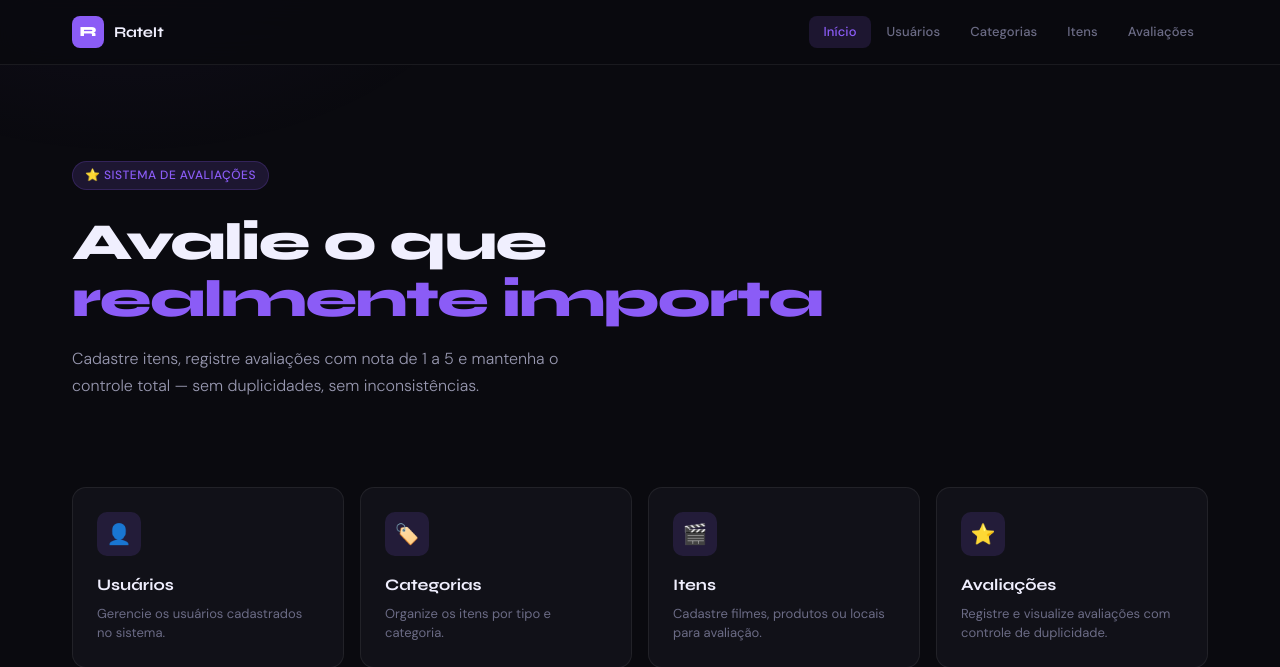
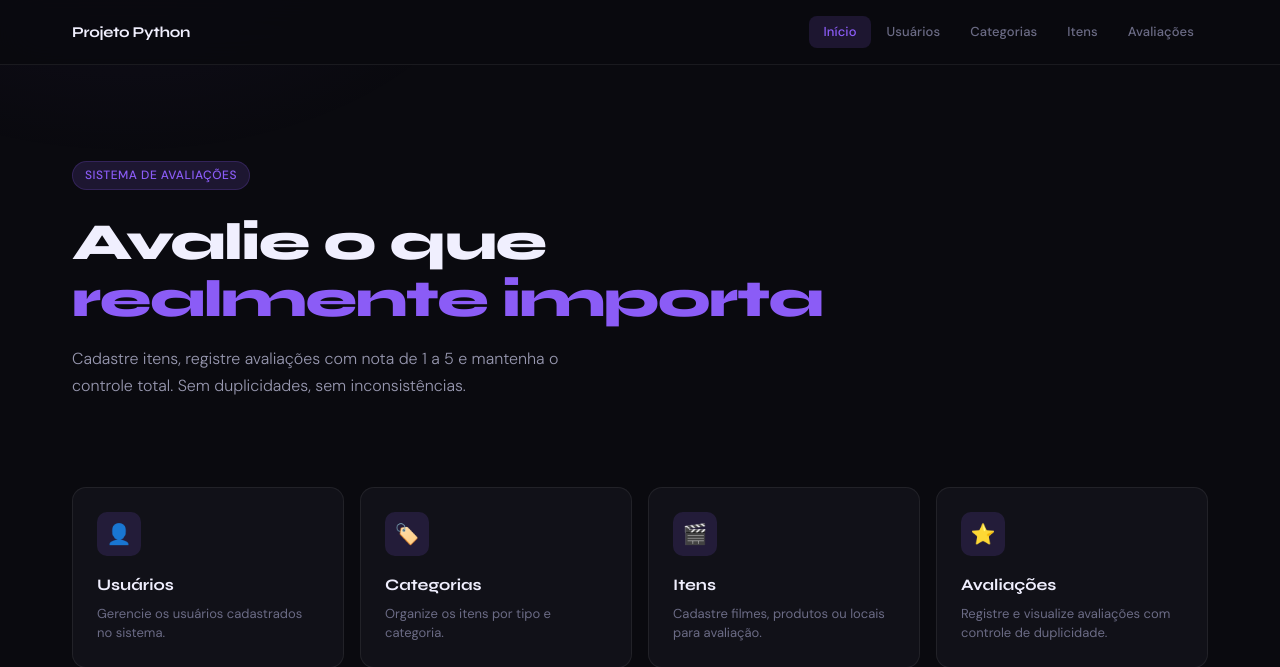
Before and after one commit to GustwvoB/Sistema_Avaliacoes, a Flask app: page / in a window 1280 px wide. Shown: the top 667 px of the page. Run offline with Flask 3, Linux system fonts and the light colour scheme.

Commit message:
ajustes no frontend e melhorias

```diff
--- a/app/templates/avaliacoes.html
+++ b/app/templates/avaliacoes.html
@@ -10,8 +10,7 @@
   <header>
     <div class="header-inner">
       <a href="/" class="logo">
-        <div class="logo-mark">R</div>
-        <span class="logo-text">RateIt</span>
+        <span class="logo-text">Projeto Python</span>
       </a>
       <nav>
         <a href="/">Início</a>
--- a/app/templates/categorias.html
+++ b/app/templates/categorias.html
@@ -10,8 +10,7 @@
   <header>
     <div class="header-inner">
       <a href="/" class="logo">
-        <div class="logo-mark">R</div>
-        <span class="logo-text">RateIt</span>
+        <span class="logo-text">Projeto Python</span>
       </a>
       <nav>
         <a href="/">Início</a>
--- a/app/templates/index.html
+++ b/app/templates/index.html
@@ -11,8 +11,7 @@
   <header>
     <div class="header-inner">
       <a href="/" class="logo">
-        <div class="logo-mark">R</div>
-        <span class="logo-text">RateIt</span>
+        <span class="logo-text">Projeto Python</span>
       </a>
       <nav>
         <a href="/" class="active">Início</a>
@@ -26,9 +25,9 @@
 
   <main class="container">
     <div class="hero">
-      <div class="hero-tag">⭐ Sistema de Avaliações</div>
+      <div class="hero-tag">Sistema de Avaliações</div>
       <h1>Avalie o que<br><span>realmente importa</span></h1>
-      <p>Cadastre itens, registre avaliações com nota de 1 a 5 e mantenha o controle total — sem duplicidades, sem inconsistências.</p>
+      <p>Cadastre itens, registre avaliações com nota de 1 a 5 e mantenha o controle total. Sem duplicidades, sem inconsistências.</p>
     </div>
 
     <div class="cards-grid">
--- a/app/templates/itens.html
+++ b/app/templates/itens.html
@@ -10,8 +10,7 @@
   <header>
     <div class="header-inner">
       <a href="/" class="logo">
-        <div class="logo-mark">R</div>
-        <span class="logo-text">RateIt</span>
+        <span class="logo-text">Projeto Python</span>
       </a>
       <nav>
         <a href="/">Início</a>
--- a/app/templates/usuarios.html
+++ b/app/templates/usuarios.html
@@ -10,8 +10,7 @@
   <header>
     <div class="header-inner">
       <a href="/" class="logo">
-        <div class="logo-mark">R</div>
-        <span class="logo-text">RateIt</span>
+        <span class="logo-text">Projeto Python</span>
       </a>
       <nav>
         <a href="/">Início</a>
```
